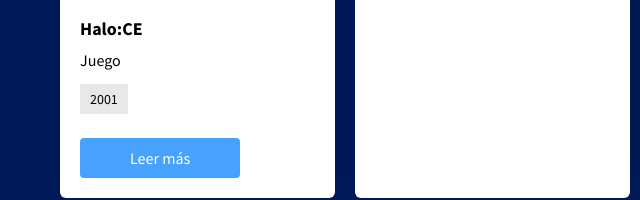
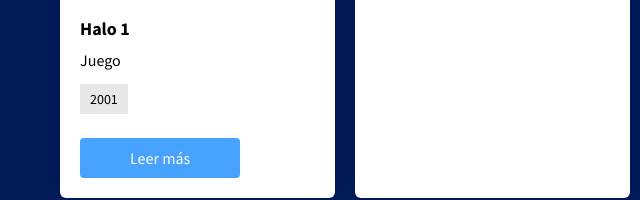
Before and after one commit to FlipEduardo7/FlipEduardo7.github.io, a plain HTML site: page index.html in a window 1280 px wide. Shown: the part 1021-1221 px from the top of the page, 0-640 px from the left. Drawn offline with Linux system fonts and the light colour scheme.

Commit message:
Se cambio Halo: CE por Halo 1

```diff
--- a/index.html
+++ b/index.html
@@ -89,7 +89,7 @@
                 <div class="ctn-img">
                     <img src="img/Portada_Halo_CE.jpg" alt="">
                 </div>
-                <h2>Halo:CE</h2>
+                <h2>Halo 1</h2>
                 <span>Juego</span>
                 <ul class="ctn-tag">
                     <li>2001</li>
```
